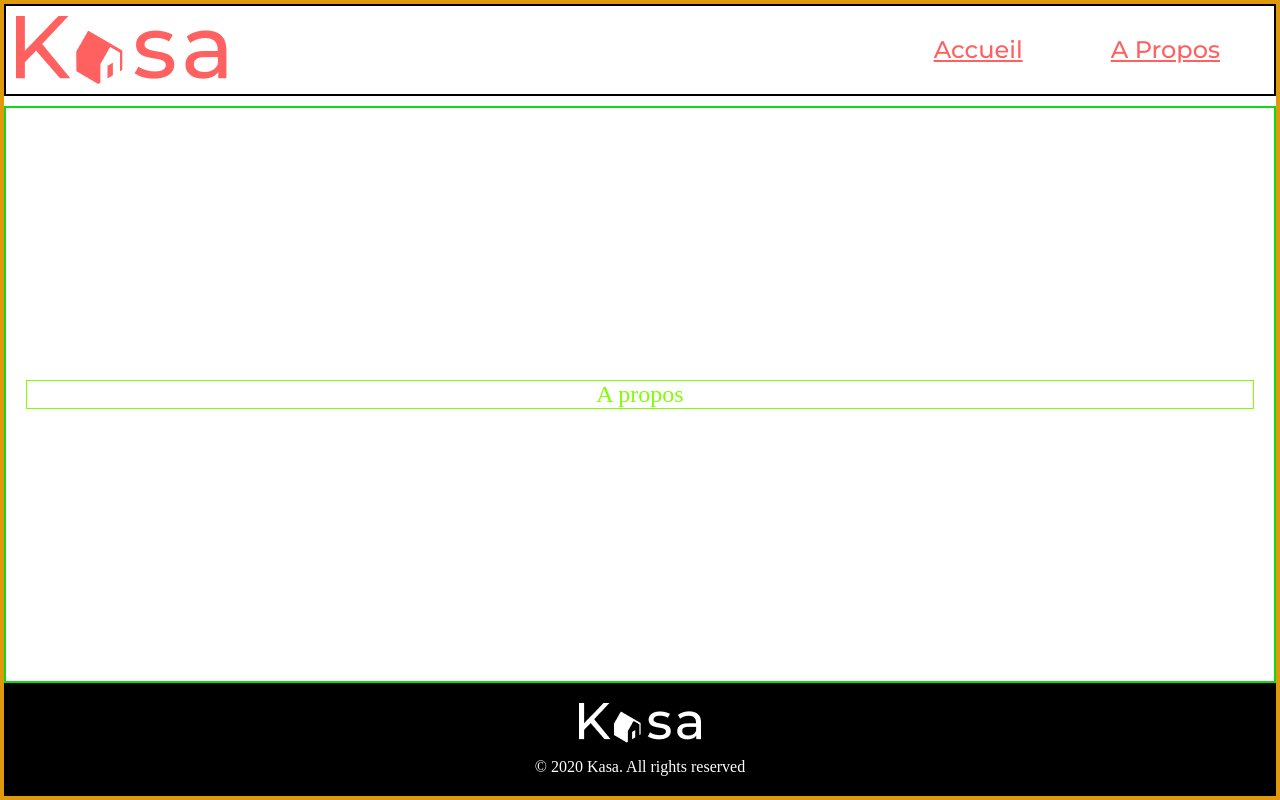
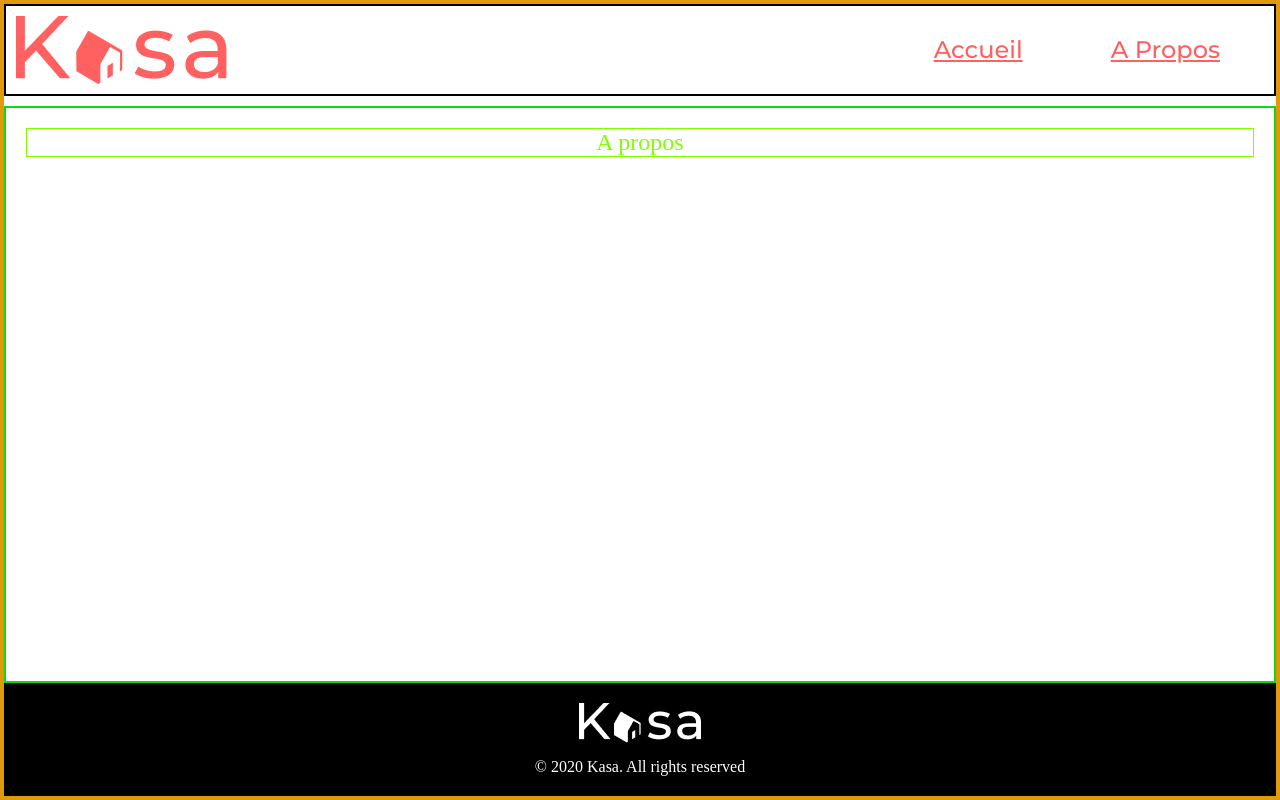
Before and after one commit to QUANELLE/PICARD_LAURE_P7, a React (Create React App) app: page /apropos in a window 1280 px wide. Built offline with nearby package versions, Linux system fonts and the light colour scheme.

Commit message:
commit test

```diff
--- a/src/App.css
+++ b/src/App.css
@@ -11,7 +11,7 @@
     display: flex;
     flex-direction: column;
     border: 2px solid rgb(15, 216, 22);
-    justify-content: space-evenly;
+    /* justify-content: space-evenly;  */
     /* margin:0 ; */
     padding: 20px;
     flex-grow: 1
--- a/src/style/error.css
+++ b/src/style/error.css
@@ -22,9 +22,9 @@
 font-family: 'Montserrat';
 font-style: normal;
 font-weight: 500;
-/* font-size: 2rem; */
-/* font-size:5vw; */
-font-size: max(5vw,48px);
+font-size: 2rem;
+/* font-size: 3vw; */
+/* font-size: min(5vw,30px); */
 
 color: #FF6060;
 }
```
